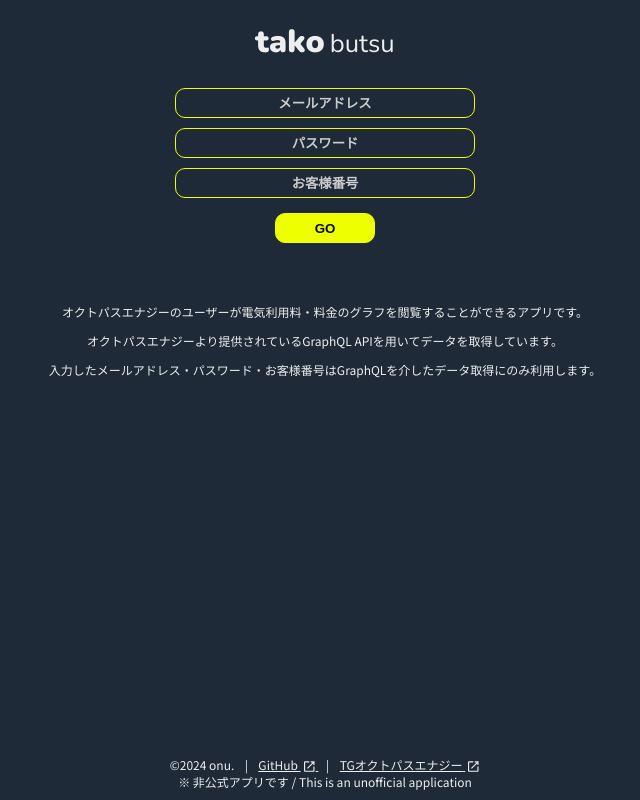
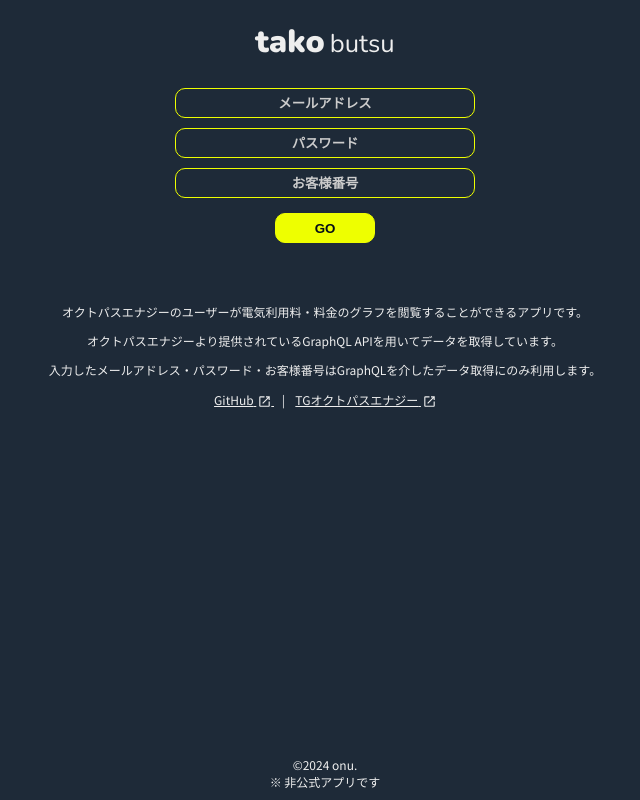
Before and after one commit to onu-onu/takobutsu, a website built with webpack: page dist/index.html in a window 1280 px wide. Shown: the whole page, without its empty margins (315-955 px from the left). Built offline with nearby package versions, Linux system fonts and the light colour scheme; a web font is replaced by a local one.

Commit message:
説明を省略

```diff
--- a/dist/index.html
+++ b/dist/index.html
@@ -35,6 +35,25 @@
             <p>オクトパスエナジーのユーザーが電気利用料・料金のグラフを閲覧することができるアプリです。</p>
             <p>オクトパスエナジーより提供されているGraphQL APIを用いてデータを取得しています。</p>
             <p>入力したメールアドレス・パスワード・お客様番号はGraphQLを介したデータ取得にのみ利用します。</p>
+            <a href="https://github.com/tomoya-onuki/takobutsu">
+                <span>GitHub</span>
+                <svg xmlns="http://www.w3.org/2000/svg" viewBox="0 -960 960 960" height="15px" width="15px" fill="#eee"
+                    transform="translate(1,4)">
+                    <path
+                        d="M216-144q-29.7 0-50.85-21.15Q144-186.3 144-216v-528q0-29.7 21.15-50.85Q186.3-816 216-816h264v72H216v528h528v-264h72v264q0 29.7-21.15 50.85Q773.7-144 744-144H216Zm171-192-51-51 357-357H576v-72h240v240h-72v-117L387-336Z" />
+                </svg>
+            </a>
+            <span class="space"></span>
+            <span>|</span>
+            <span class="space"></span>
+            <a href="https://octopusenergy.co.jp/" target="_blank">
+                <span>TGオクトパスエナジー</span>
+                <svg xmlns="http://www.w3.org/2000/svg" viewBox="0 -960 960 960" height="15px" width="15px" fill="#eee"
+                    transform="translate(1,4)">
+                    <path
+                        d="M216-144q-29.7 0-50.85-21.15Q144-186.3 144-216v-528q0-29.7 21.15-50.85Q186.3-816 216-816h264v72H216v528h528v-264h72v264q0 29.7-21.15 50.85Q773.7-144 744-144H216Zm171-192-51-51 357-357H576v-72h240v240h-72v-117L387-336Z" />
+                </svg>
+            </a>
         </div>
     </div>
 
@@ -85,32 +104,7 @@
     </div>
 
     <div id="info">
-        <div>
-            <span>&copy;2024 onu.</span>
-            <span class="space"></span>
-            <span>|</span>
-            <span class="space"></span>
-            <a href="https://github.com/tomoya-onuki/takobutsu">
-                <span>GitHub</span>
-                <svg xmlns="http://www.w3.org/2000/svg" viewBox="0 -960 960 960" height="15px" width="15px" fill="#eee"
-                    transform="translate(1,4)">
-                    <path
-                        d="M216-144q-29.7 0-50.85-21.15Q144-186.3 144-216v-528q0-29.7 21.15-50.85Q186.3-816 216-816h264v72H216v528h528v-264h72v264q0 29.7-21.15 50.85Q773.7-144 744-144H216Zm171-192-51-51 357-357H576v-72h240v240h-72v-117L387-336Z" />
-                </svg>
-            </a>
-            <span class="space"></span>
-            <span>|</span>
-            <span class="space"></span>
-            <a href="https://octopusenergy.co.jp/" target="_blank">
-                <span>TGオクトパスエナジー</span>
-                <svg xmlns="http://www.w3.org/2000/svg" viewBox="0 -960 960 960" height="15px" width="15px" fill="#eee"
-                    transform="translate(1,4)">
-                    <path
-                        d="M216-144q-29.7 0-50.85-21.15Q144-186.3 144-216v-528q0-29.7 21.15-50.85Q186.3-816 216-816h264v72H216v528h528v-264h72v264q0 29.7-21.15 50.85Q773.7-144 744-144H216Zm171-192-51-51 357-357H576v-72h240v240h-72v-117L387-336Z" />
-                </svg>
-            </a>
-
-        </div>
-        <div>※ 非公式アプリです / This is an unofficial application</div>
+        <div>&copy;2024 onu.</div>
+        <div>※ 非公式アプリです</div>
     </div>
 </body>
--- a/dist/style.css
+++ b/dist/style.css
@@ -62,9 +62,9 @@
     bottom: 10px;
     left: 50%;
     transform: translate(-50%, 0);
-    /* text-align: center; */
     font-size: 12px;
     margin: 10px, 0;
+    width: auto;
 }
 
 a {
```
